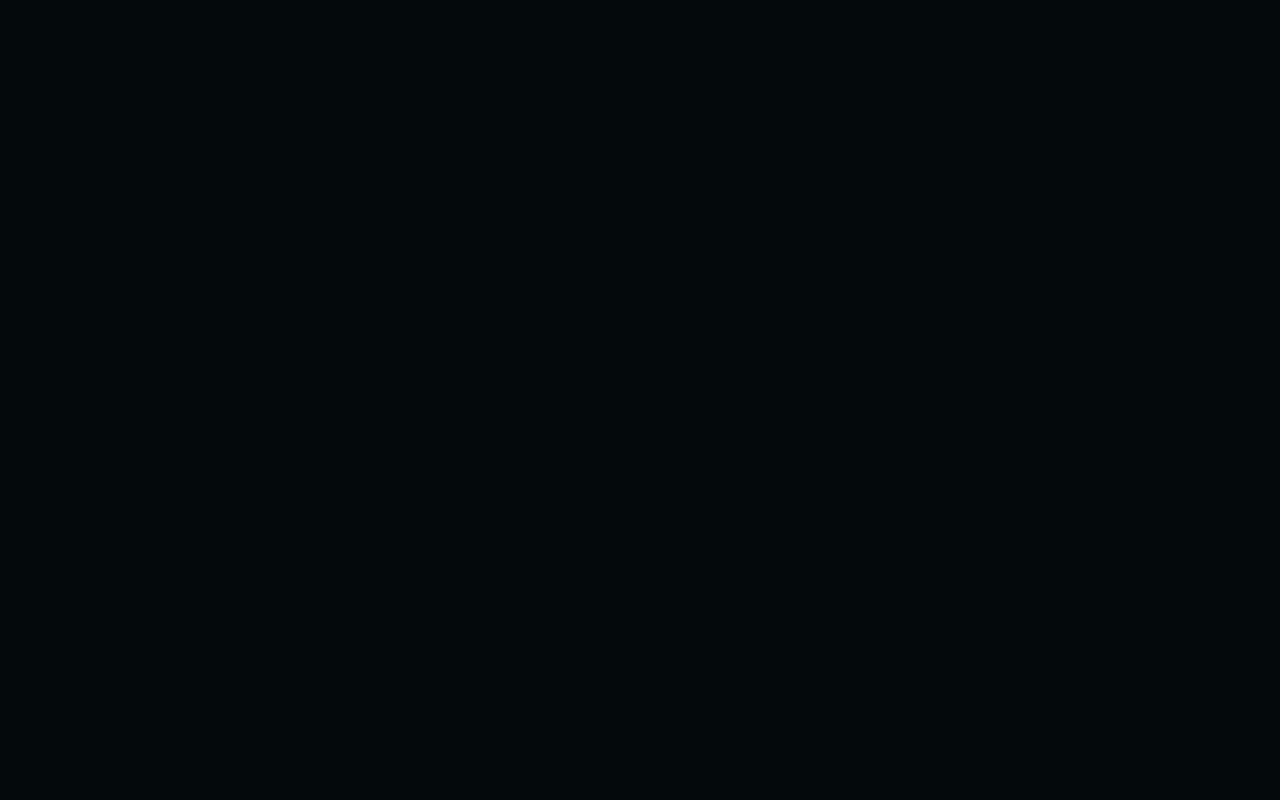
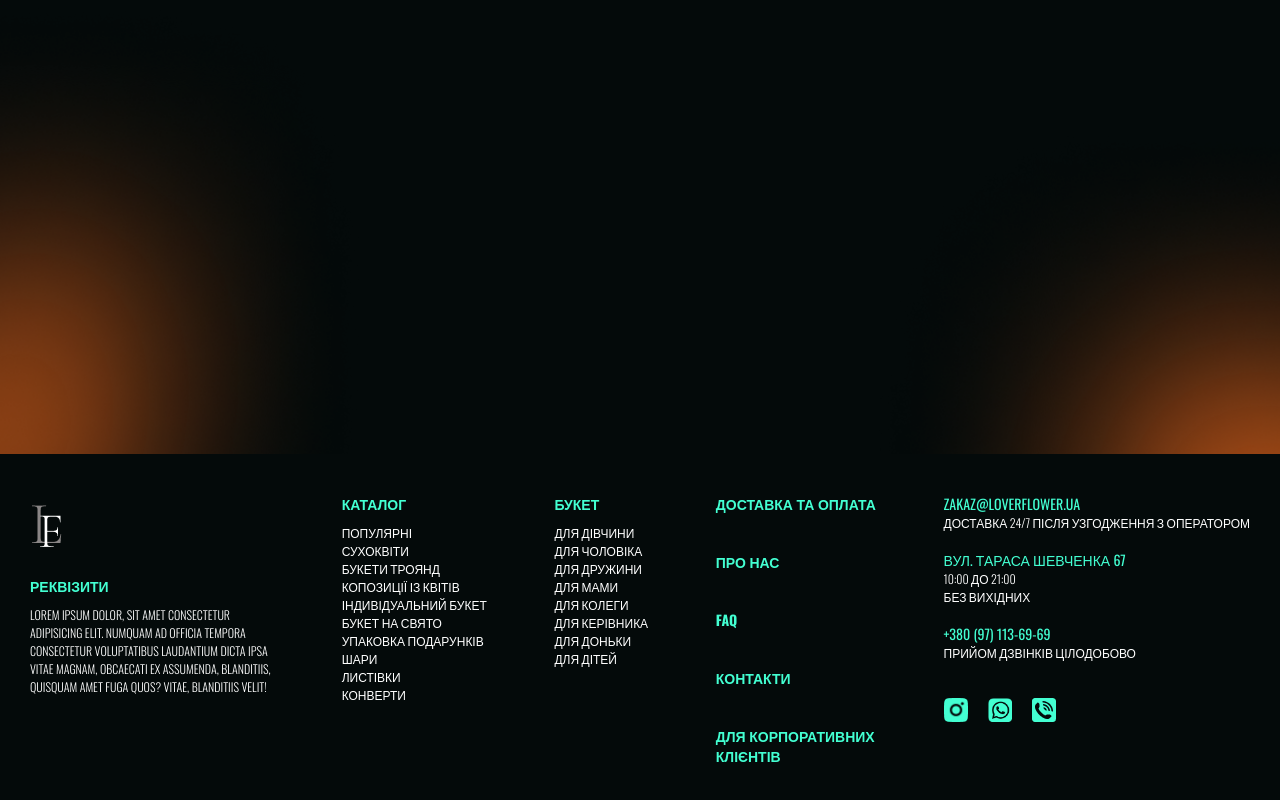
Before and after one commit to anastasiia-hrekova/lover-flower, a React (Create React App) app in the folder frontend/: page /corporation in a window 1280 px wide. Shown: the part 3146-3946 px from the top of the page. Before the commit the page ends 800 px from the top, so only its background shows below. Built offline with nearby package versions, Linux system fonts and the light colour scheme.

Commit message:
add corporation page

```diff
--- a/frontend/src/components/BreadcrumbsContainer.jsx
+++ b/frontend/src/components/BreadcrumbsContainer.jsx
@@ -6,6 +6,9 @@ const titles = {
   catalog: 'Каталог',
   about: 'Про нас',
   contacts: 'Контакти',
+  corporation: 'Корпоративним клієнтам',
+  product: 'Продукт',
+  order: 'Оформлення замовлення',
 };
 
 const BreadcrumbsContainer = styled.nav`
--- a/frontend/src/components/Menu.jsx
+++ b/frontend/src/components/Menu.jsx
@@ -52,7 +52,7 @@ const NavLinkStyled = styled(NavLink)`
 `;
 
 const MenuAddition = styled.div.withConfig({
-  shouldForwardProp: prop => prop !== 'isScrolled',
+  shouldForwardProp: prop => prop !== 'isScrolled' && prop !== 'zIndex',
 })`
   opacity: ${({ isScrolled }) => (isScrolled ? 1 : 0)};
   visibility: ${({ isScrolled }) => (isScrolled ? 'visible' : 'hidden')};
--- a/frontend/src/pages/CorpClients.jsx
+++ b/frontend/src/pages/CorpClients.jsx
@@ -1,5 +1,151 @@
+import BreadCrumbs from '../components/BreadcrumbsContainer';
+import Container from '../styles/Container';
+import Footer from '../components/Footer';
+import styled from 'styled-components';
+
+const Corporation = styled.div`
+  position: relative;
+  background-image: url(/images/bouquets-back.png);
+  background-repeat: no-repeat;
+  background-position: center;
+  background-size: cover;
+  content: '';
+  width: 100%;
+  height: 350rem;
+  margin-top: 10rem;
+
+  &::after {
+    position: absolute;
+    background-image: url(/images/bouquets-1.png);
+    background-repeat: no-repeat;
+    background-position: center;
+    background-size: cover;
+    content: '';
+    width: 40rem;
+    height: 55rem;
+    top: -10rem;
+    left: 0;
+    z-index: 11;
+  }
+
+  &::before {
+    position: absolute;
+    background-image: url(/images/bouquets-2.png);
+    background-repeat: no-repeat;
+    background-position: center;
+    background-size: cover;
+    content: '';
+    width: 96rem;
+    height: 76rem;
+    top: -10rem;
+    right: 0;
+    z-index: 11;
+  }
+`;
+
+const CorporationTitle = styled.h1`
+  font-size: 10rem;
+  font-weight: 400;
+  line-height: 12rem;
+  letter-spacing: 0.02rem;
+  font-family: 'Cormorant', serif;
+  text-transform: uppercase;
+  margin-left: 15rem;
+`;
+
+const TitleAdd = styled.h2`
+  font-size: 4rem;
+  font-weight: 400;
+  line-height: 4.9rem;
+  letter-spacing: 0.02rem;
+  font-family: 'Cormorant', serif;
+  text-transform: uppercase;
+  margin-left: 15rem;
+`;
+
+const TitleAddSpan = styled.h2`
+  font-size: 4rem;
+  font-weight: 400;
+  line-height: 4.9rem;
+  letter-spacing: 0.02rem;
+  font-family: 'Cormorant', serif;
+  text-transform: uppercase;
+  margin-left: 18rem;
+  margin-bottom: 10rem;
+`;
+
+const AddText = styled.p`
+  width: 76.5rem;
+  font-size: 2rem;
+  font-weight: 300;
+  line-height: 3rem;
+  letter-spacing: 0.04rem;
+  font-family: 'Oswald', sans-serif;
+  text-transform: uppercase;
+  margin-bottom: 10rem;
+`;
+
+const AddTextSpan = styled.span`
+  color: ${({ theme }) => theme.colors.mainColor};
+`;
+
+const CorporationText = styled.p`
+  width: 73.6rem;
+  font-size: 2rem;
+  font-weight: 300;
+  line-height: 3rem;
+  letter-spacing: 0.04rem;
+  font-family: 'Oswald', sans-serif;
+  margin-bottom: 2rem;
+  margin-left: 15rem;
+`;
+
+const CorporationTextSpan = styled.span`
+  color: ${({ theme }) => theme.colors.mainColor};
+`;
+
 const CorpClients = () => {
-  return <div></div>;
+  return (
+    <>
+      <Corporation>
+        <Container>
+          <BreadCrumbs />
+          <CorporationTitle>Букети</CorporationTitle>
+          <TitleAdd>
+            Вітання для <TitleAddSpan>ваших робітників</TitleAddSpan>
+          </TitleAdd>
+          <AddText>
+            Якщо у Вас велика кількість співробітників (або не дуже) і ви
+            втомилися пам'ятати про кожен їхній день народження і як чим
+            привітати, то <AddTextSpan>ми можемо робити це за Вас</AddTextSpan>.
+          </AddText>
+
+          <CorporationText>
+            Одним варіантом співробітництва є надання нам переліку
+            співробітників з Днями їх народжень і ми вже самостійно зв'язуємося
+            з кожним, виготовляємо букет або композицію та доставляємо у зручний
+            час співробітнику або за місцем роботи або за місцем проживання,
+            оскільки в даний час багато співробітників продовжують виконувати
+            роботу віддалено або перебувають на лікарняному або у відпустці.
+          </CorporationText>
+          <CorporationText>
+            Іншим варіантом співробітництва є замовлення букетів самостійно
+            представником організації протягом дня до потрібної дати.
+          </CorporationText>
+          <CorporationText>
+            Так ви <CorporationTextSpan>заощаджуєте час </CorporationTextSpan>
+            решти співробітників на збір грошей на пошук подарунка та доставку
+            його одержувачу, а також оберігаєте себе від ризику пропустити
+            когось із важливих організації людей, а саме так Ви проявляєте
+            турботу та увагу до співробітників для того, щоб і до справ Вашої
+            організації вони ставилися з усією уважністю і також пропускали
+            важливі дні.
+          </CorporationText>
+        </Container>
+      </Corporation>
+      <Footer />
+    </>
+  );
 };
 
 export default CorpClients;
```
